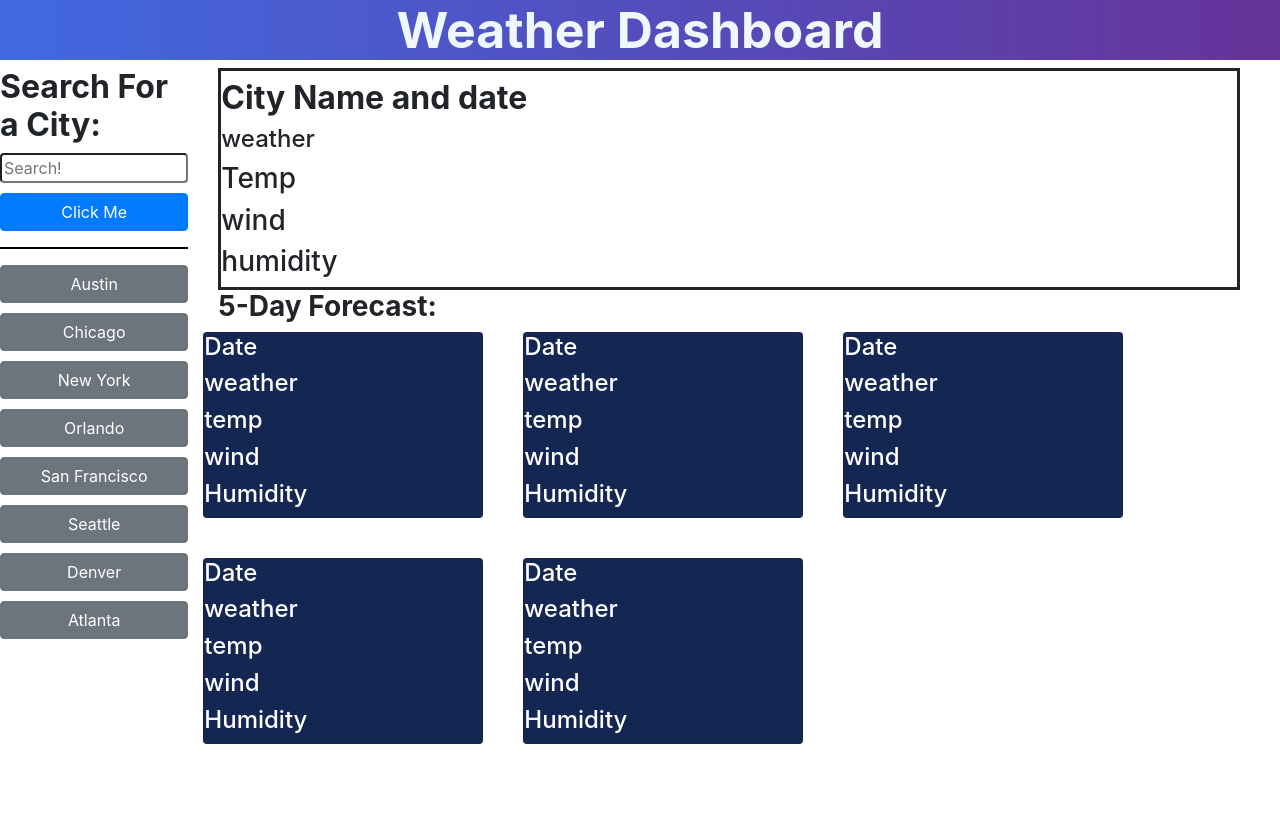
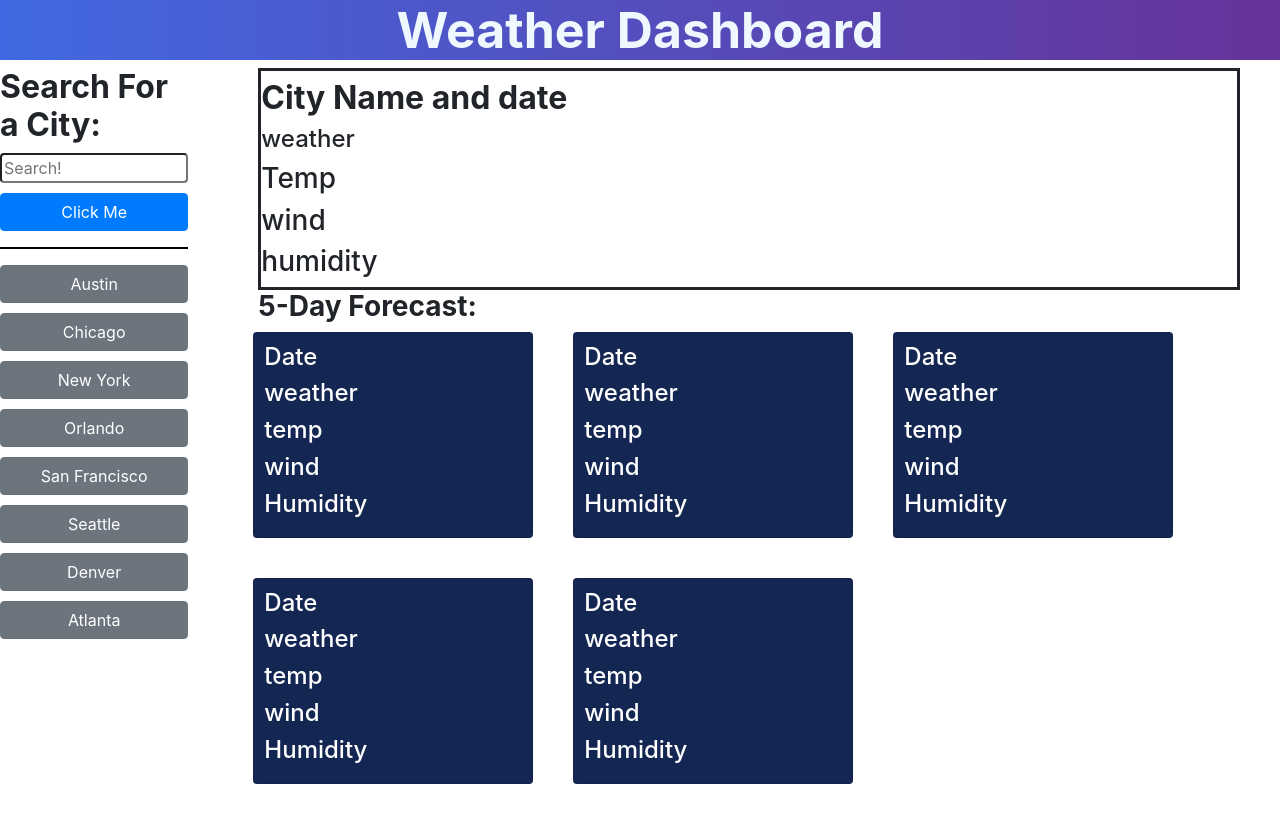
Before and after one commit to sw33ws/Weather-App, a plain HTML site: page index.html in a window 1280 px wide. Before the commit the page ends 800 px from the top, so only its background shows below. Drawn offline with nearby package versions, Linux system fonts and the light colour scheme; no server answers.

Commit message:
better cards

```diff
--- a/index.html
+++ b/index.html
@@ -43,7 +43,7 @@
                 <h3 id="humidityLarge">humidity</h3>
             </div>
 
-            <div>
+            <div class="five-day-forecast">
                 <h3 class="sub-sub-header">5-Day Forecast:</h2>
                     <div class="row">
                         <div class="card" style="background: #142652">
--- a/style.css
+++ b/style.css
@@ -32,13 +32,21 @@ header h1 {
 .info-box-main {
     border-style: solid;
     margin-right: 40px;
+    margin-left: 40px;
+}
+
+.five-day-forecast {
+    margin-right: 40px;
+    margin-left: 50px;
 }
 
 .sub-sub-header {
     font-weight: bold;
+    margin-left: -10px;
 }
 
 .card {
+    padding: 10px;
     width: 280px;
     color:white;
     margin-right: 40px;
```
